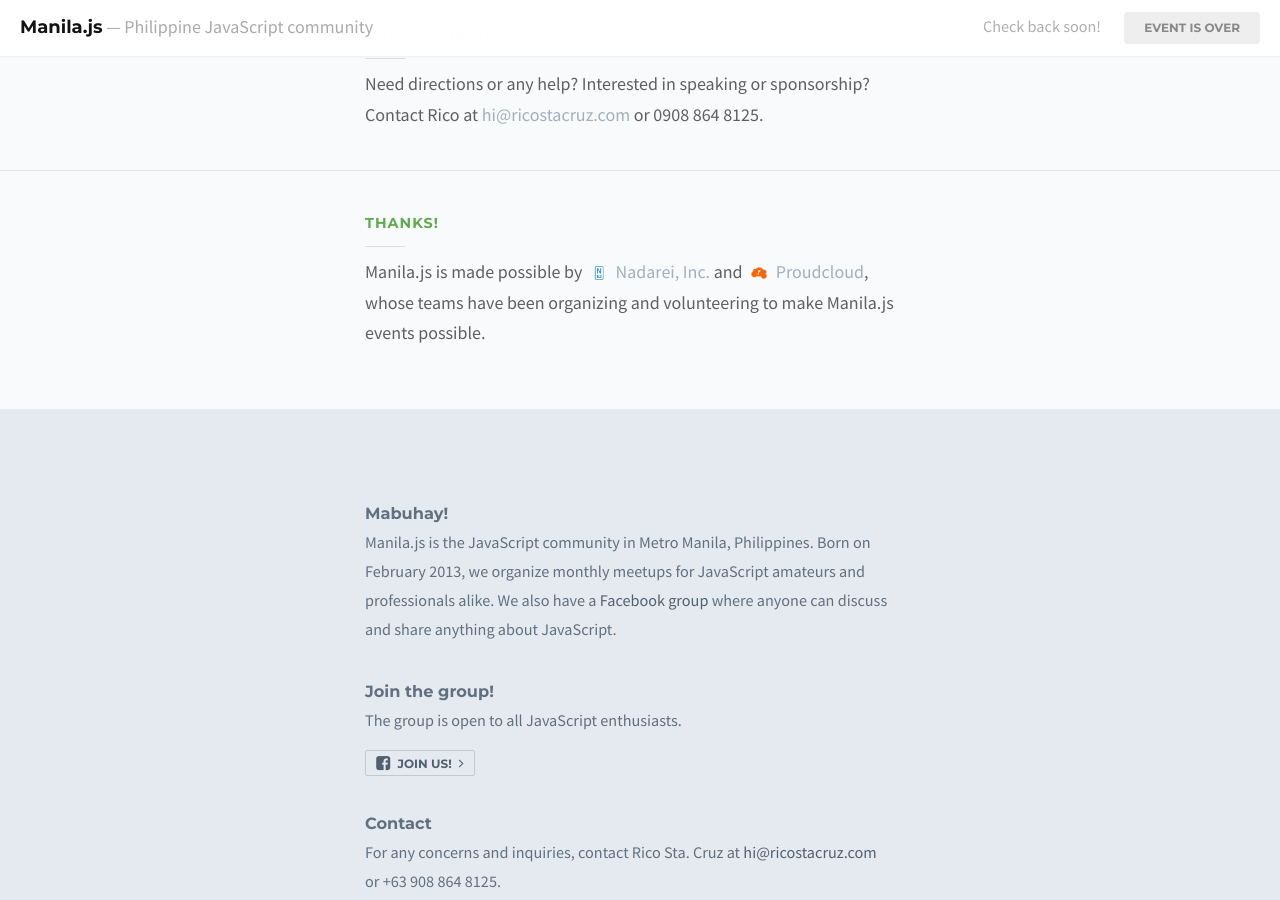
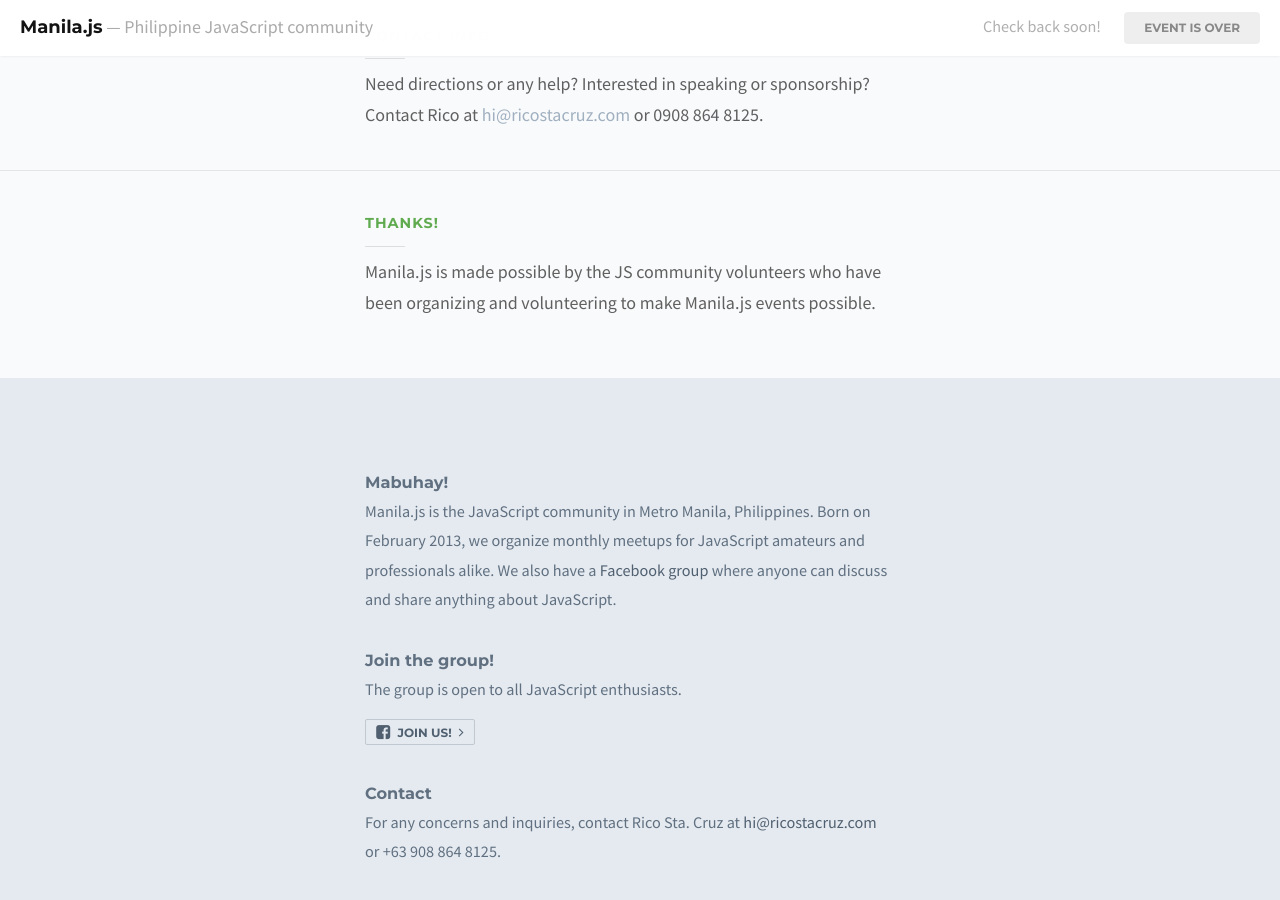
Before and after one commit to manilajs/manilajs.com, a Jekyll site: the page built from index.html, in a window 1280 px wide and 900 px high, scrolled down 2524 px. Built offline with Jekyll 4.4.1, drawn with Linux system fonts in a browser that asks for light colours; nearby versions of some CDN libraries; some web fonts are replaced.

Commit message:
Remove Nadarei and PC.

```diff
--- a/_layouts/event.html
+++ b/_layouts/event.html
@@ -312,11 +312,8 @@
       <div class="in">
         <h3>Thanks!</h3>
         <p>
-        Manila.js is made possible by <a href='http://nadarei.co' class='nobr'>
-          <img src='images/nadarei-small.png' alt='(Logo)' class='icon trans' /> Nadarei, Inc.</a>
-        and <a href='http://proudcloud.net'><img src='images/proudcloud.png'
-          class='icon trans' alt='(Logo)' /> Proudcloud</a>, whose teams have been organizing and
-        volunteering to make Manila.js events possible.
+        Manila.js is made possible by the JS community volunteers who have been
+        organizing and volunteering to make Manila.js events possible.
         </p>
         <!-- <p>Food for the last meetup has been generously provided by the fine -->
         <!-- folks of ...</p> -->
```
